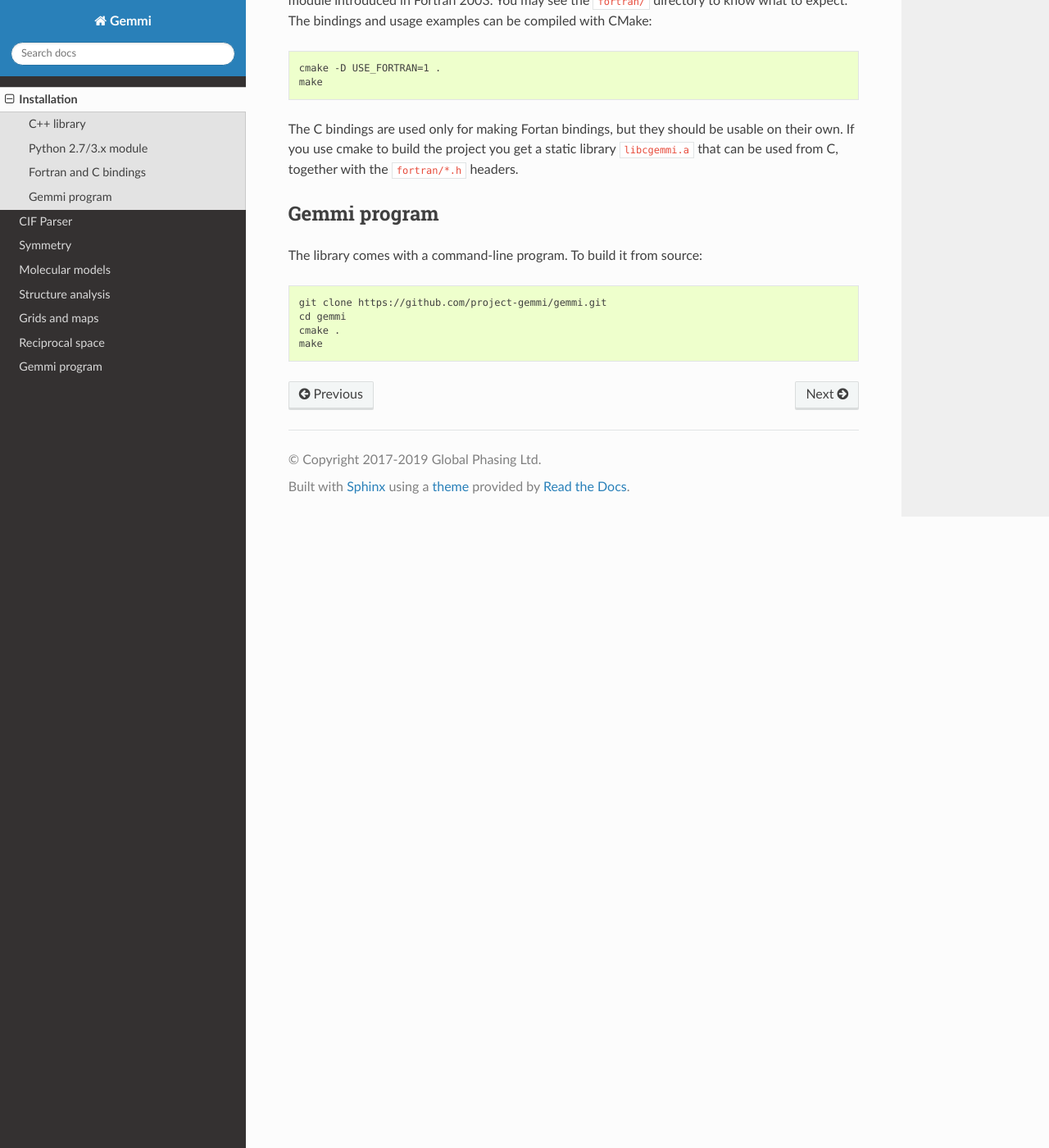
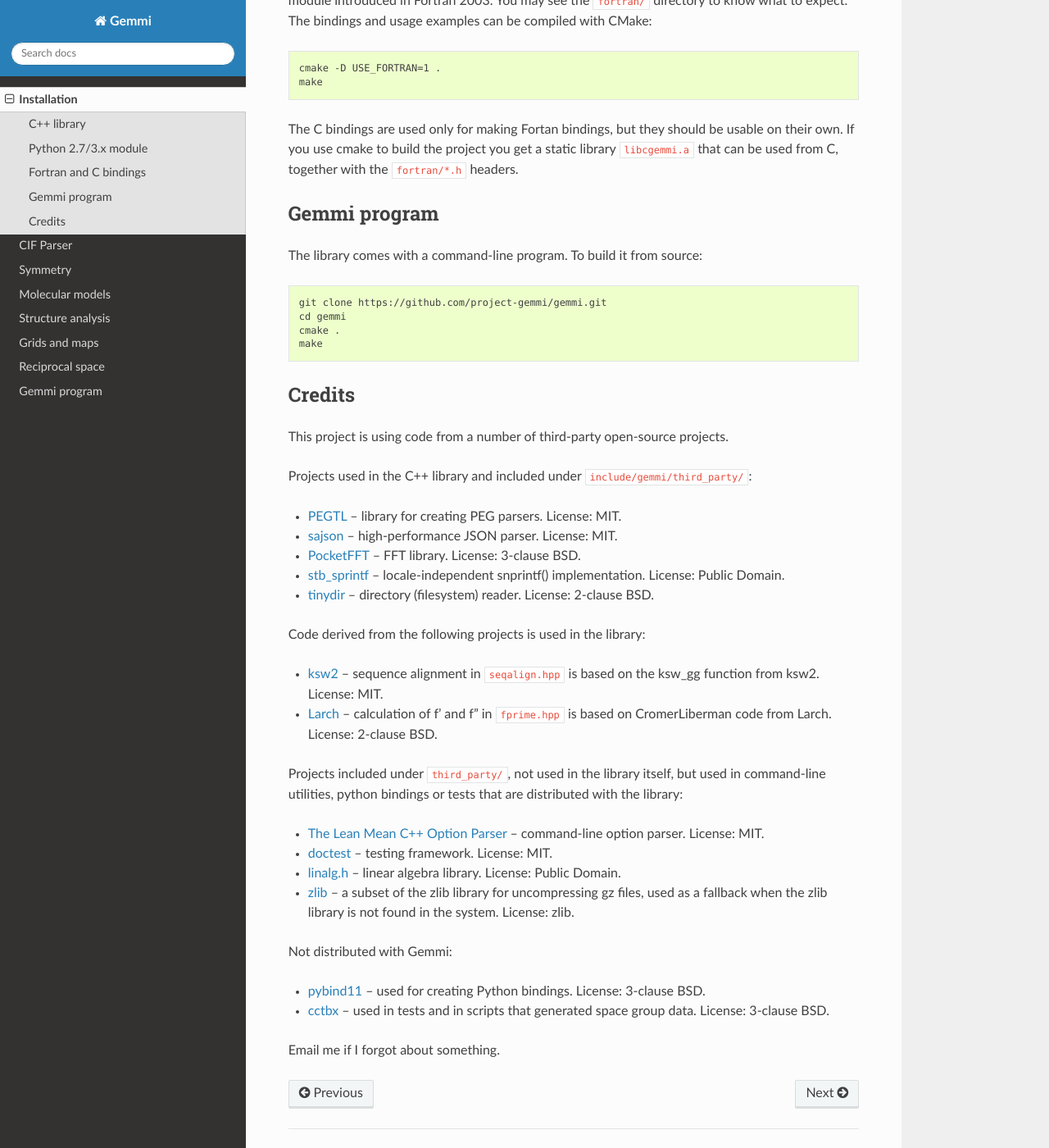
Before and after one commit to project-gemmi/gemmi, a Sphinx documentation site: the page built from docs/install.rst, in a window 1280 px wide and 1400 px high, scrolled down 1359 px. Shown: the whole window at 82% size. Built offline with Sphinx 7.4.7 and the Read the Docs theme 2.0.0, drawn with Linux system fonts in a browser that asks for light colours.

Commit message:
docs: list third-party libraries used in gemmi

```diff
--- a/docs/install.rst
+++ b/docs/install.rst
@@ -82,3 +82,53 @@
     cd gemmi
     cmake .
     make
+
+Credits
+-------
+
+This project is using code from a number of third-party open-source projects.
+
+Projects used in the C++ library and included under
+``include/gemmi/third_party/``:
+
+* `PEGTL <https://github.com/taocpp/PEGTL/>`_ -- library for creating PEG
+  parsers. License: MIT.
+* `sajson <https://github.com/chadaustin/sajson>`_ -- high-performance
+  JSON parser. License: MIT.
+* `PocketFFT <https://gitlab.mpcdf.mpg.de/mtr/pocketfft>`_ -- FFT library.
+  License: 3-clause BSD.
+* `stb_sprintf <https://github.com/nothings/stb>`_ -- locale-independent
+  snprintf() implementation. License: Public Domain.
+* `tinydir <https://github.com/cxong/tinydir>`_ -- directory (filesystem)
+  reader. License: 2-clause BSD.
+
+Code derived from the following projects is used in the library:
+
+* `ksw2 <https://github.com/lh3/ksw2>`_ -- sequence alignment in
+  ``seqalign.hpp`` is based on the ksw_gg function from ksw2. License: MIT.
+* `Larch <https://github.com/xraypy/xraylarch>`_ -- calculation of f' and f"
+  in ``fprime.hpp`` is based on CromerLiberman code from Larch.
+  License: 2-clause BSD.
+
+Projects included under ``third_party/``, not used in the library itself,
+but used in command-line utilities, python bindings or tests that are
+distributed with the library:
+
+* `The Lean Mean C++ Option Parser <http://optionparser.sourceforge.net/>`_ --
+  command-line option parser. License: MIT.
+* `doctest <https://github.com/onqtam/doctest>`_ -- testing framework.
+  License: MIT.
+* `linalg.h <http://github.com/sgorsten/linalg/>`_ -- linear algebra library.
+  License: Public Domain.
+* `zlib <https://github.com/madler/zlib>`_ -- a subset of the zlib library
+  for uncompressing gz files, used as a fallback when the zlib library
+  is not found in the system. License: zlib.
+
+Not distributed with Gemmi:
+
+* `pybind11 <https://github.com/pybind/pybind11>`_ -- used for creating
+  Python bindings. License: 3-clause BSD.
+* `cctbx <https://github.com/cctbx/cctbx_project>`_ -- used in tests and
+  in scripts that generated space group data. License: 3-clause BSD.
+
+Email me if I forgot about something.
```
